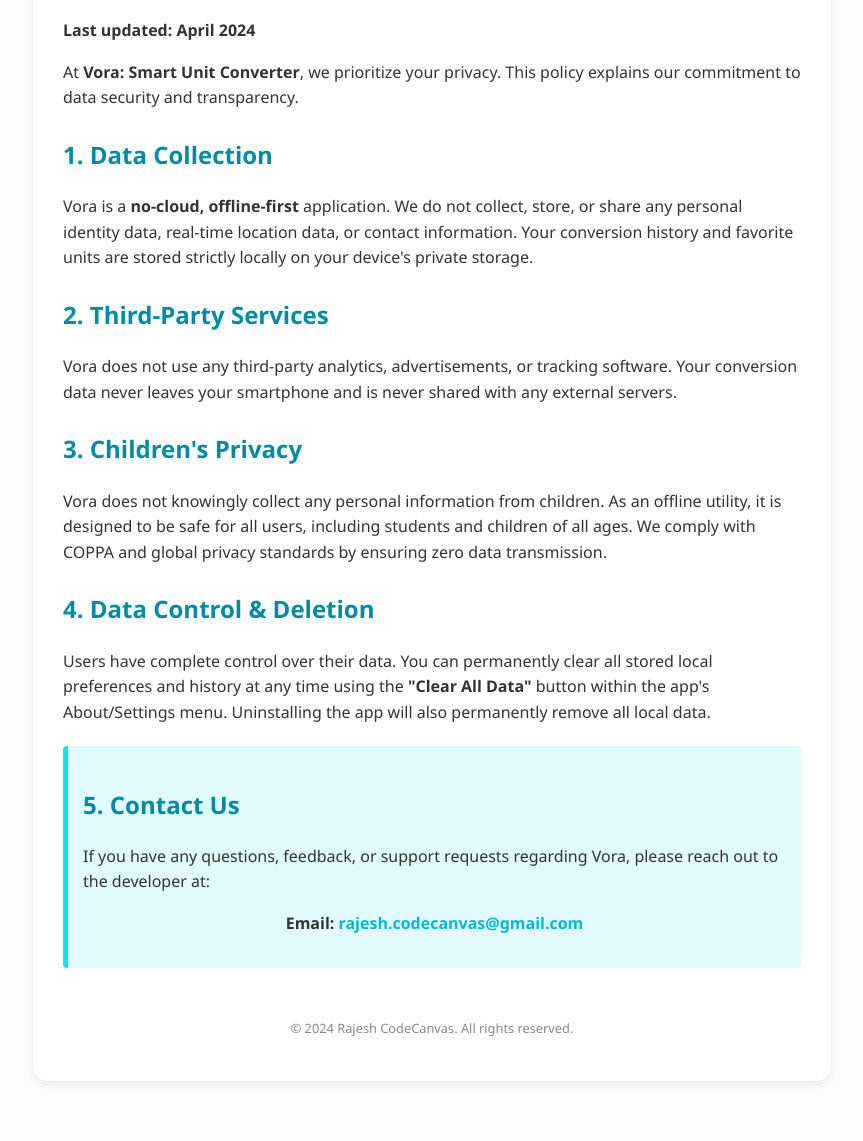
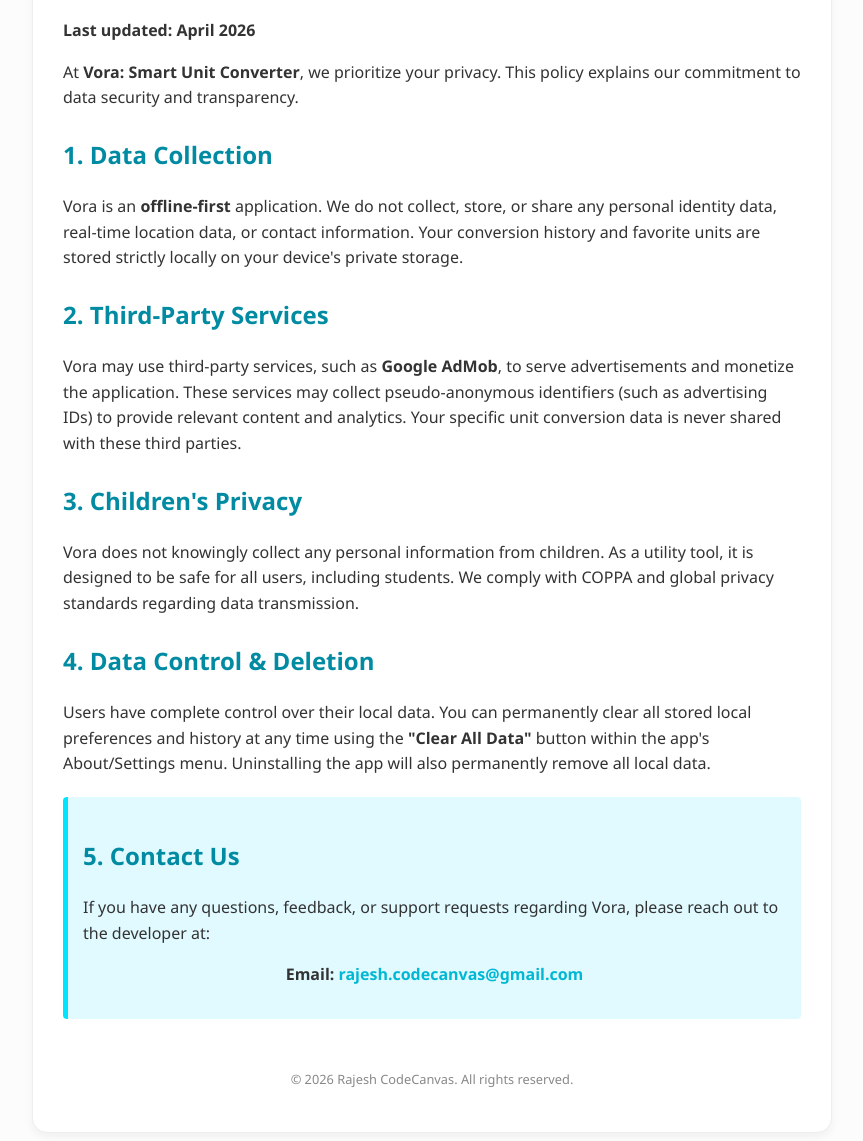
Before and after one commit to rajeshcodecanvas-byte/vora-legal, a plain HTML site: page index.html in a window 1280 px wide. Shown: the part 159-1300 px from the top of the page, without its empty margins (208-1071 px from the left). Drawn offline with Linux system fonts and the light colour scheme.

Commit message:
Update privacy policy index.html

```diff
--- a/index.html
+++ b/index.html
@@ -56,21 +56,21 @@
 <body>
     <div class="container">
         <h1>Privacy Policy for Vora</h1>
-        <p><strong>Last updated: April 2024</strong></p>
+        <p><strong>Last updated: April 2026</strong></p>
 
         <p>At <strong>Vora: Smart Unit Converter</strong>, we prioritize your privacy. This policy explains our commitment to data security and transparency.</p>
 
         <h2>1. Data Collection</h2>
-        <p>Vora is a <strong>no-cloud, offline-first</strong> application. We do not collect, store, or share any personal identity data, real-time location data, or contact information. Your conversion history and favorite units are stored strictly locally on your device's private storage.</p>
+        <p>Vora is an <strong>offline-first</strong> application. We do not collect, store, or share any personal identity data, real-time location data, or contact information. Your conversion history and favorite units are stored strictly locally on your device's private storage.</p>
 
         <h2>2. Third-Party Services</h2>
-        <p>Vora does not use any third-party analytics, advertisements, or tracking software. Your conversion data never leaves your smartphone and is never shared with any external servers.</p>
+        <p>Vora may use third-party services, such as <strong>Google AdMob</strong>, to serve advertisements and monetize the application. These services may collect pseudo-anonymous identifiers (such as advertising IDs) to provide relevant content and analytics. Your specific unit conversion data is never shared with these third parties.</p>
 
         <h2>3. Children's Privacy</h2>
-        <p>Vora does not knowingly collect any personal information from children. As an offline utility, it is designed to be safe for all users, including students and children of all ages. We comply with COPPA and global privacy standards by ensuring zero data transmission.</p>
+        <p>Vora does not knowingly collect any personal information from children. As a utility tool, it is designed to be safe for all users, including students. We comply with COPPA and global privacy standards regarding data transmission.</p>
 
         <h2>4. Data Control & Deletion</h2>
-        <p>Users have complete control over their data. You can permanently clear all stored local preferences and history at any time using the <strong>"Clear All Data"</strong> button within the app's About/Settings menu. Uninstalling the app will also permanently remove all local data.</p>
+        <p>Users have complete control over their local data. You can permanently clear all stored local preferences and history at any time using the <strong>"Clear All Data"</strong> button within the app's About/Settings menu. Uninstalling the app will also permanently remove all local data.</p>
 
         <div class="highlight">
             <h2>5. Contact Us</h2>
@@ -81,7 +81,7 @@
         </div>
 
         <div class="footer">
-            <p>&copy; 2024 Rajesh CodeCanvas. All rights reserved.</p>
+            <p>&copy; 2026 Rajesh CodeCanvas. All rights reserved.</p>
         </div>
     </div>
 </body>
```
